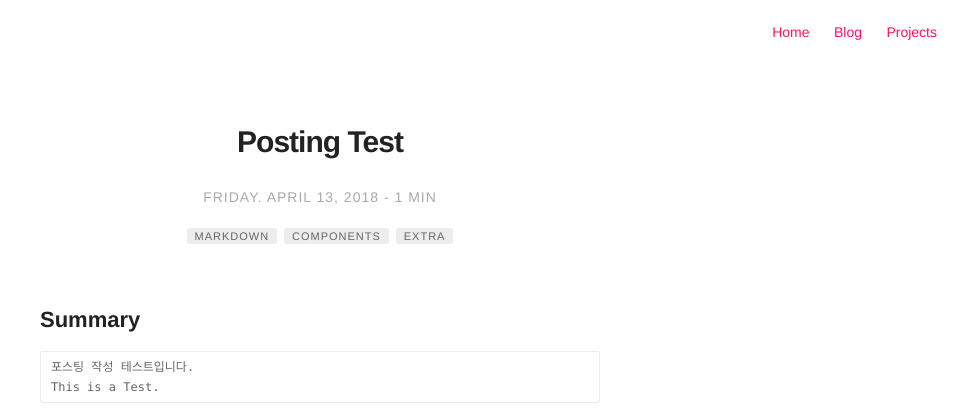
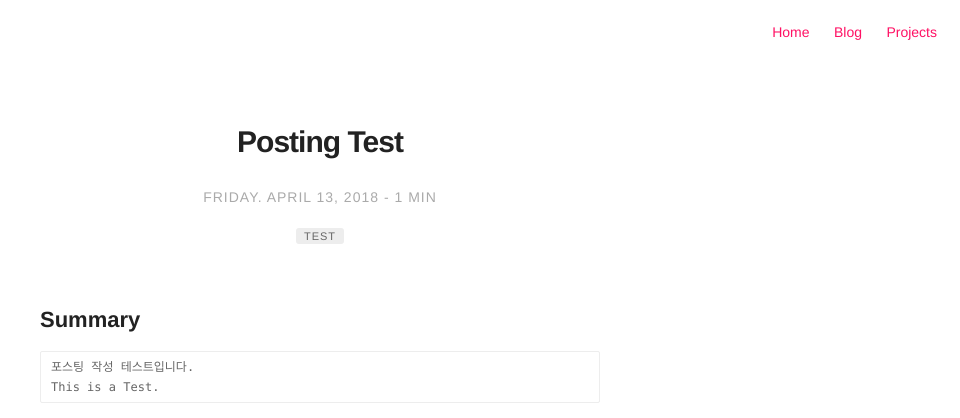
Before and after one commit to DanDanD-an/DanDanD-an.github.io, a Jekyll site: the page built from _posts/2018-04-13-Posting Test.md, in a window 1280 px wide. Shown: the top 418 px of the page, without its empty margins (320-1280 px from the left). Built offline with Jekyll 4.4.1, drawn with Linux system fonts in a browser that asks for light colours.

Commit message:
Posting Test - Change Tags

```diff
--- a/_posts/2018-04-13-Posting Test.md
+++ b/_posts/2018-04-13-Posting Test.md
@@ -5,9 +5,7 @@ date: 2018-04-13 17:03
 image: /assets/images/markdown.jpg
 headerImage: false
 tag:
-- markdown
-- components
-- extra
+- Test
 category: blog
 author: Dan
 description: Test
```
